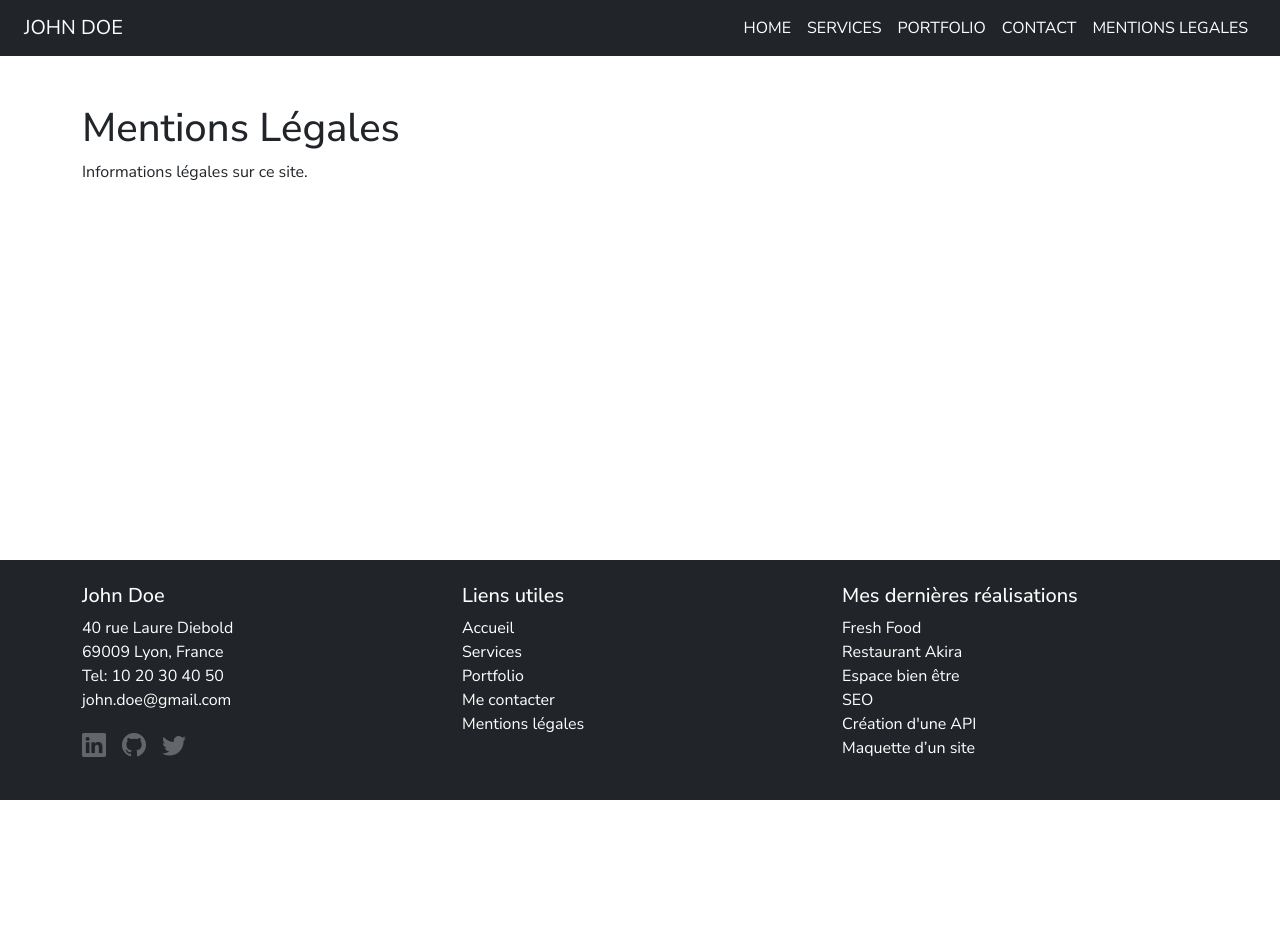
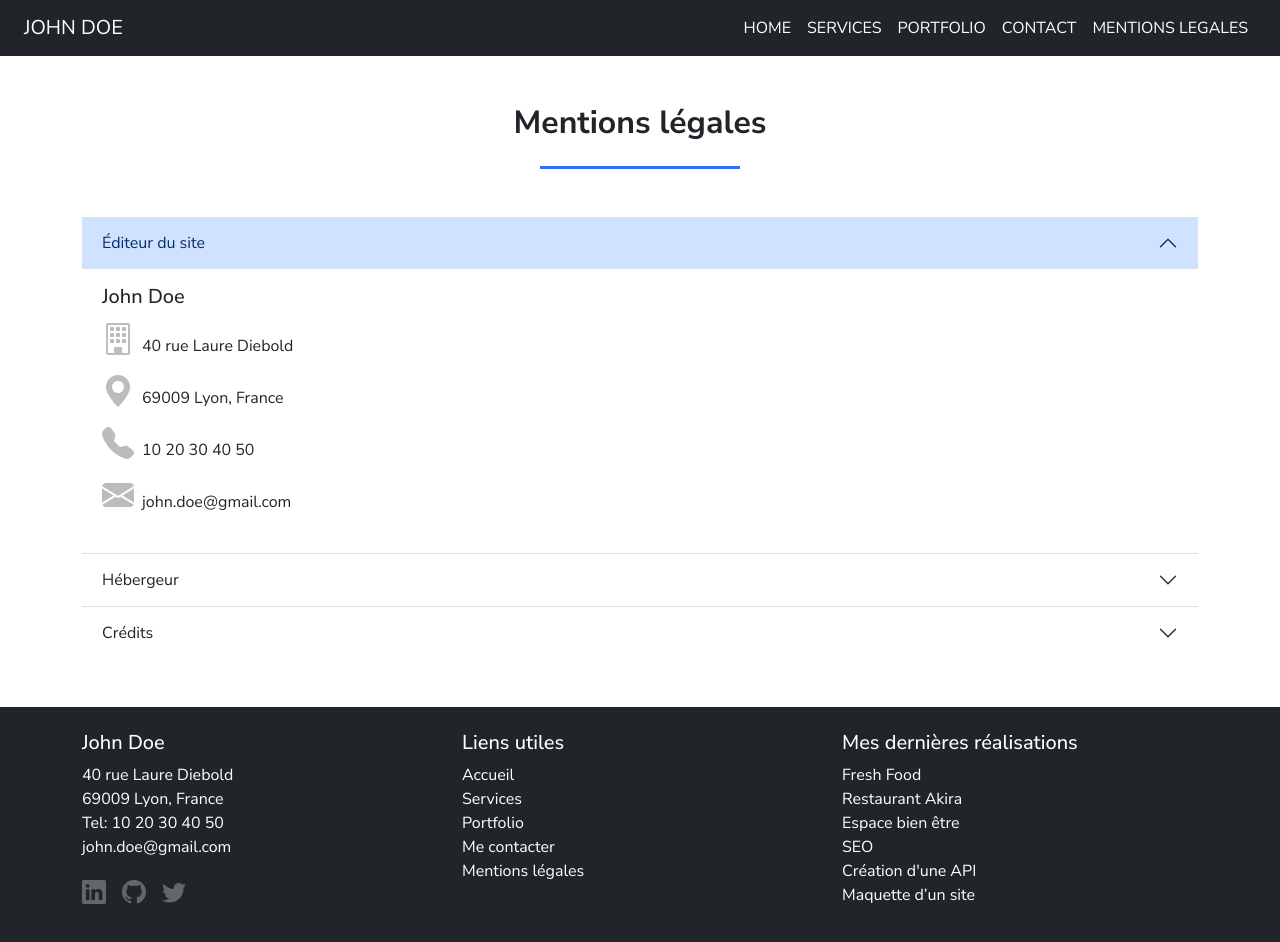
Before and after one commit to MB-DEV13/PortfolioJohnDoe, a React (Create React App) app: page /legalnotice in a window 1280 px wide. Shown: the top 942 px of the page. Before the commit the page ends 800 px from the top, so only its background shows below. Built offline with nearby package versions, Linux system fonts and the light colour scheme.

Commit message:
update page legal

```diff
--- a/src/pages/LegalNotice.jsx
+++ b/src/pages/LegalNotice.jsx
@@ -1,12 +1,103 @@
 import React from "react";
+import { Accordion } from "react-bootstrap";
+import "bootstrap/dist/css/bootstrap.min.css";
+import "bootstrap-icons/font/bootstrap-icons.css";
 
-function LegalNotice() {
+const LegalNotice = () => {
   return (
-    <div className="container py-5">
-      <h1>Mentions Légales</h1>
-      <p>Informations légales sur ce site.</p>
+    <div className="d-flex flex-column">
+      {/* Contenu principal */}
+      <div className="container mt-5 mb-5 flex-grow-1">
+        <h2 className="text-center fw-bold mb-4">Mentions légales</h2>
+        <hr
+          className="mx-auto mb-5"
+          style={{ width: "200px", borderTop: "3px solid #2c6ef5" }}
+        />
+
+        <Accordion defaultActiveKey="0" flush>
+          <Accordion.Item eventKey="0">
+            <Accordion.Header>Éditeur du site</Accordion.Header>
+            <Accordion.Body>
+              <h5>John Doe</h5>
+              <p className="mb-1">
+                <i className="bi bi-building me-2"></i>40 rue Laure Diebold
+              </p>
+              <p className="mb-1">
+                <i className="bi bi-geo-alt-fill me-2"></i>69009 Lyon, France
+              </p>
+              <p className="mb-1">
+                <i className="bi bi-telephone-fill me-2"></i>10 20 30 40 50
+              </p>
+              <p>
+                <i className="bi bi-envelope-fill me-2"></i>john.doe@gmail.com
+              </p>
+            </Accordion.Body>
+          </Accordion.Item>
+
+          <Accordion.Item eventKey="1">
+            <Accordion.Header>Hébergeur</Accordion.Header>
+            <Accordion.Body>
+              <h5 className="fw-bold">alwaysdata</h5>
+              <p>91 Rue du Faubourg Saint-Honoré, 75008 Paris</p>
+              <p>
+                <i className="bi bi-globe me-2"></i>
+                <a
+                  href="https://www.alwaysdata.com"
+                  target="_blank"
+                  rel="noopener noreferrer"
+                >
+                  www.alwaysdata.com
+                </a>
+              </p>
+            </Accordion.Body>
+          </Accordion.Item>
+
+          <Accordion.Item eventKey="2">
+            <Accordion.Header>Crédits</Accordion.Header>
+            <Accordion.Body>
+              <h5 className="fw-bold">Crédits</h5>
+              <p>
+                Ce site a été réalisé par John Doe, étudiant au{" "}
+                <a
+                  href="https://www.centre-europeen-formation.fr"
+                  target="_blank"
+                  rel="noopener noreferrer"
+                >
+                  Centre Européen de Formation
+                </a>
+                .
+              </p>
+              <p>
+                <em>
+                  Les images utilisées sur ce site sont libres de droits et ont
+                  été obtenues sur le site{" "}
+                </em>
+                <a
+                  href="https://pixabay.com"
+                  target="_blank"
+                  rel="noopener noreferrer"
+                >
+                  Pixabay
+                </a>
+                .
+              </p>
+              <p>
+                <em>La favicon de ce site a été fournie par </em>
+                <a
+                  href="https://www.flaticon.com/free-icons/user"
+                  target="_blank"
+                  rel="noopener noreferrer"
+                >
+                  John Doe Icons créés par Freepik - Flaticon
+                </a>
+                .
+              </p>
+            </Accordion.Body>
+          </Accordion.Item>
+        </Accordion>
+      </div>
     </div>
   );
-}
+};
 
 export default LegalNotice;
```
